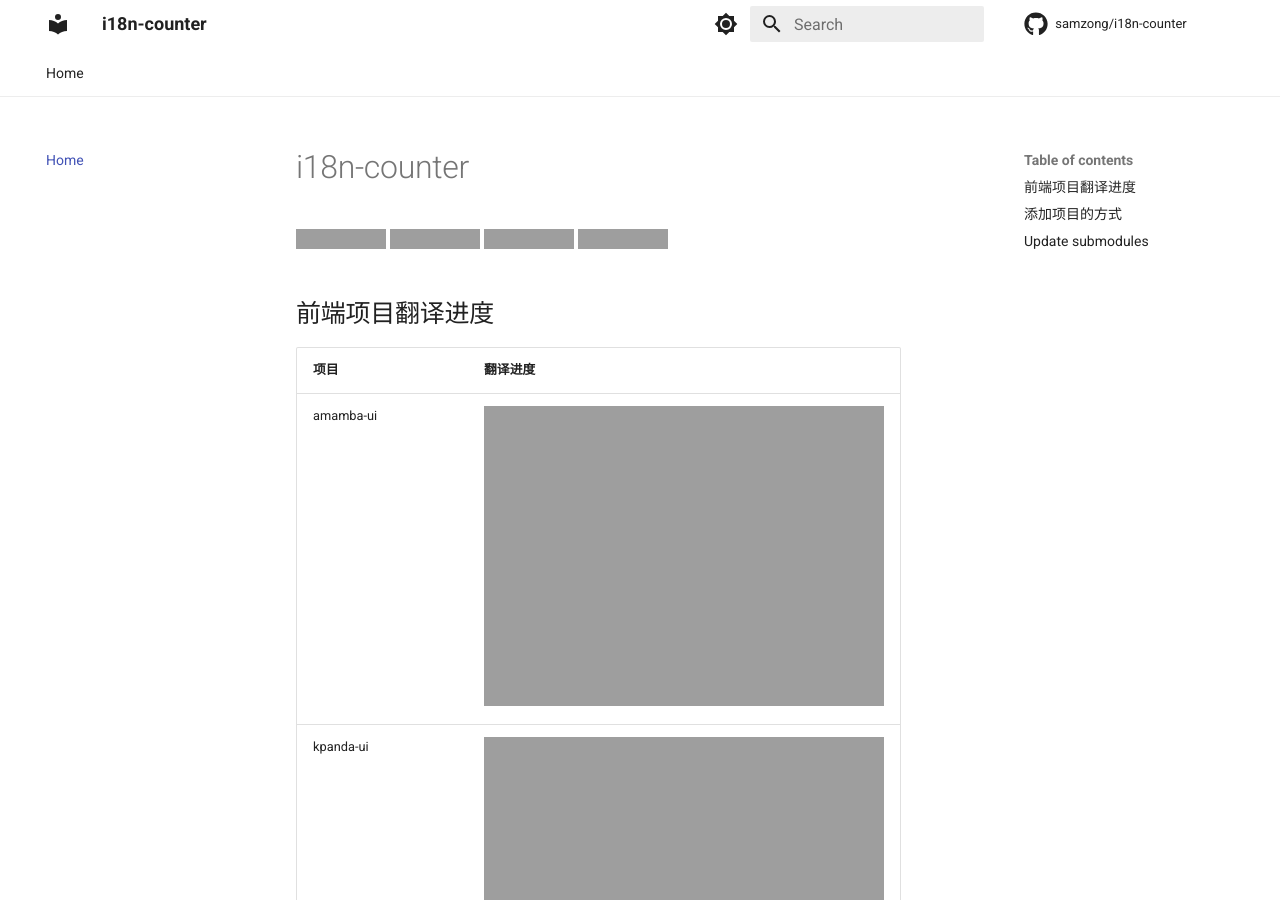
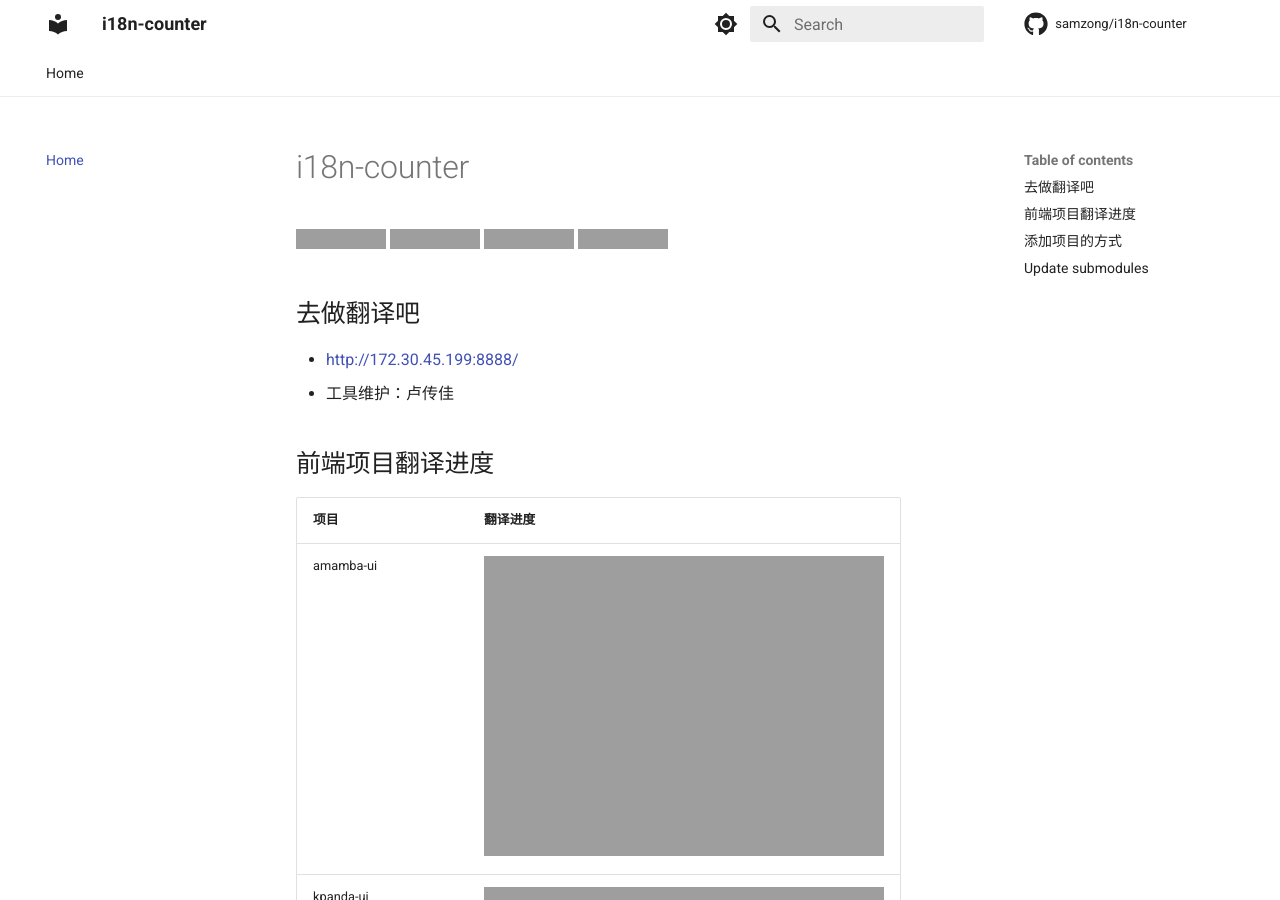
Before and after one commit to SAMZONG/i18n-counter, an MkDocs documentation site: the page built from docs/index.md, in a window 1280 px wide and 900 px high. Built offline with MkDocs 1.6.1 and Material for MkDocs 9.7.7, drawn with Linux system fonts in a browser that asks for light colours; grey boxes are pictures that could not be loaded.

````diff
--- a/docs/index.md
+++ b/docs/index.md
@@ -5,9 +5,12 @@
 [![Commit activity](https://img.shields.io/github/commit-activity/m/samzong/i18n-counter)](https://img.shields.io/github/commit-activity/m/samzong/i18n-counter)
 [![License](https://img.shields.io/badge/License-Apache_2.0-blue.svg)](https://opensource.org/licenses/Apache-2.0)
 
+## 去做翻译吧
+
+- <http://172.30.45.199:8888/>
+- 工具维护：卢传佳
 
 ## 前端项目翻译进度
-
 
 | 项目                      | 翻译进度                                                                                              |
 |-------------------------|---------------------------------------------------------------------------------------------------|
@@ -37,7 +41,7 @@
 ```
 
 - DaoCloud 内部仓库需要增加后
-  - 修改 `.gitmodule` 将项目路径中 `git@gitlab.daocloud.cn/ndx` 替换为 `../..`
+    - 修改 `.gitmodule` 将项目路径中 `git@gitlab.daocloud.cn/ndx` 替换为 `../..`
 - 创建 PR 并提交
 
 ## Update submodules
````
Also changed, not shown: other parts of docs/index.md (+1 -0 lines), .gitmodules.
